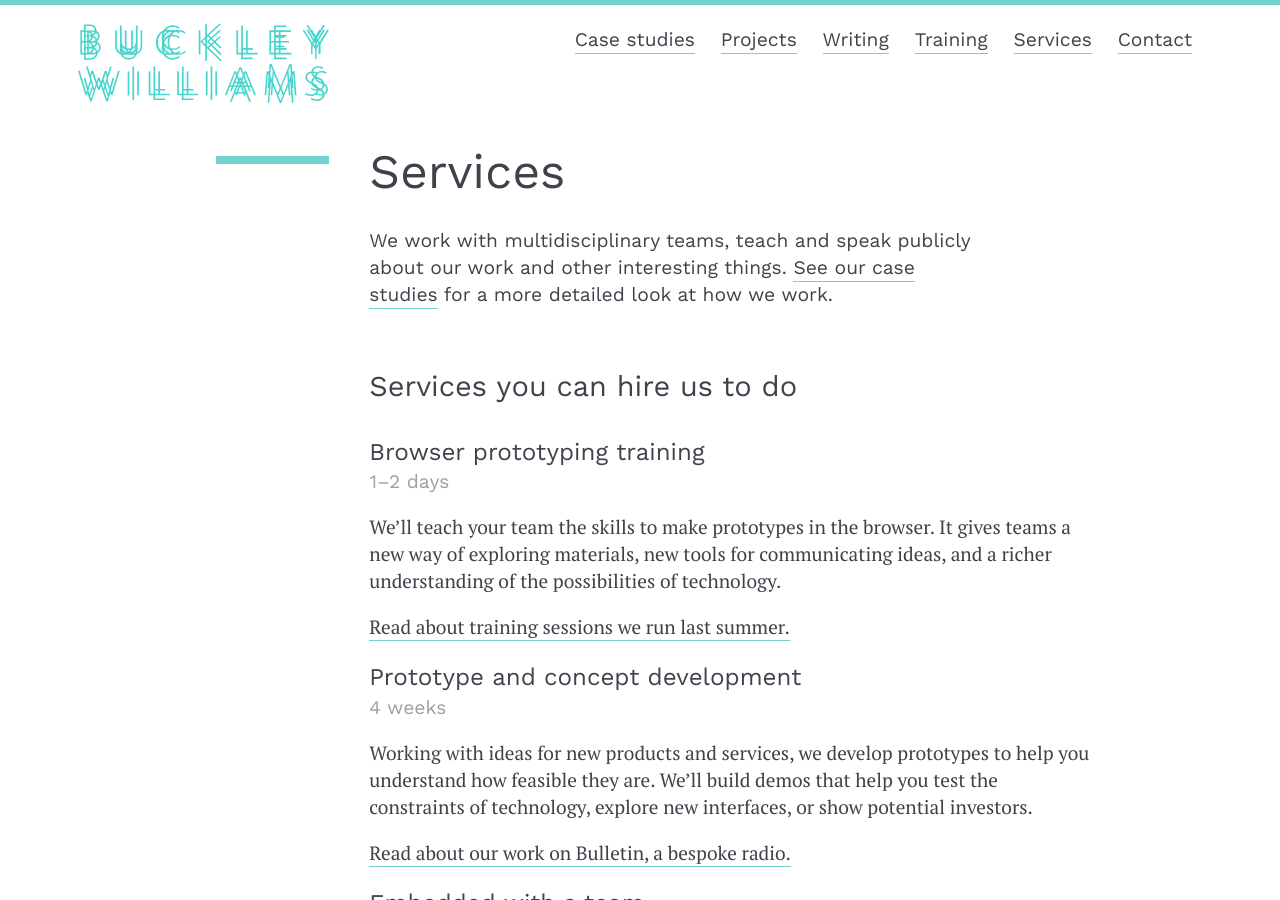
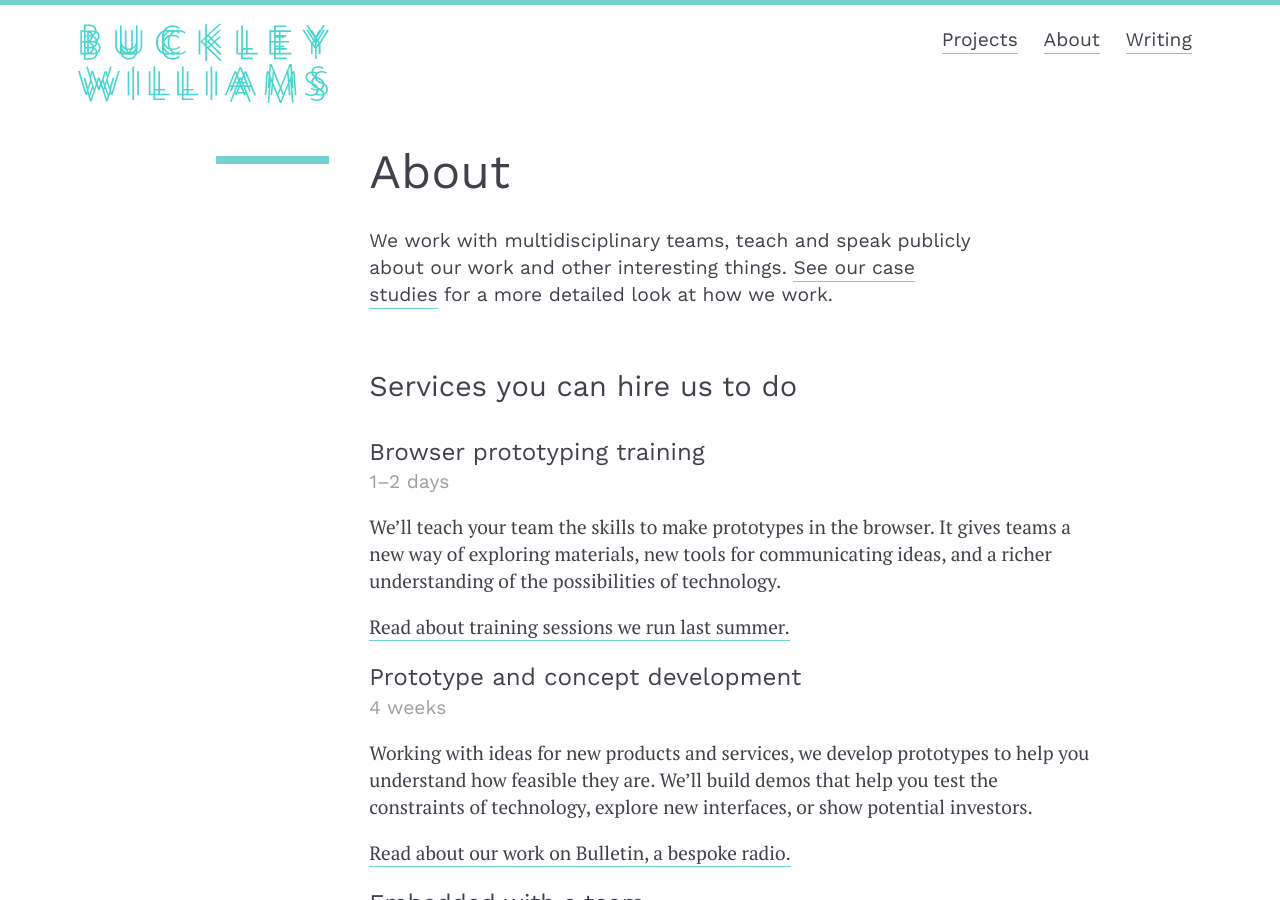
Before and after one commit to buckleywilliams/buckleywilliams, a Jekyll site: the page built from about.html, in a window 1280 px wide and 900 px high. Built offline with Jekyll 4.4.1, drawn with Linux system fonts in a browser that asks for light colours.

Commit message:
Rename Services to About and remove some links from nav

```diff
--- a/_layouts/base.html
+++ b/_layouts/base.html
@@ -47,12 +47,9 @@
         <div class="maincol">
           <nav class="site-nav">
             <ul>
-              <li><a href="/case-studies">Case studies</a></li>
               <li><a href="/projects">Projects</a></li>
+              <li><a href="/about">About</a></li>
               <li><a href="http://words.buckleywilliams.com">Writing</a></li>
-              <li><a href="/browserprototyping">Training</a></li>
-              <li><a href="/services">Services</a></li>
-              <li><a href="mailto:hi@buckleywilliams.com">Contact</a></li>
             </ul>
           </nav>
         </div>
--- a/services.html
+++ b/about.html
@@ -1,7 +1,7 @@
 ---
 layout: page
-title: Services
-permalink: /services/
+title: About
+permalink: /about/
 description: We work with multidisciplinary teams, teach and speak publicly about our work and other interesting things. <a href="/case-studies">See our case studies</a> for a more detailed look at how we work.
 ---
 
```
